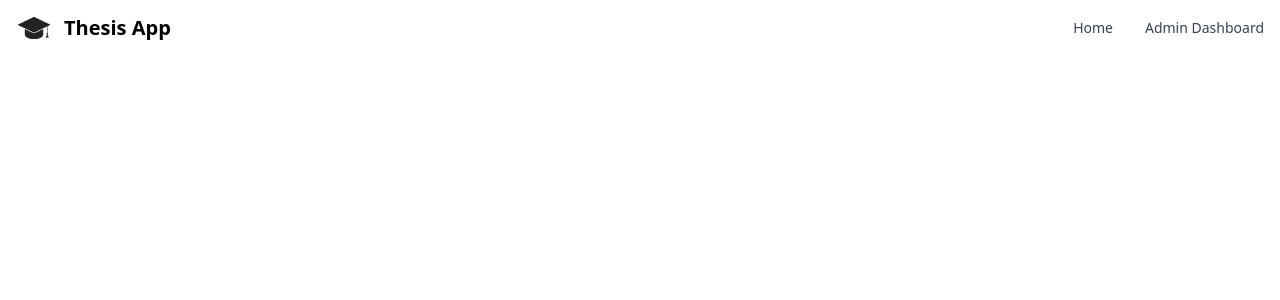
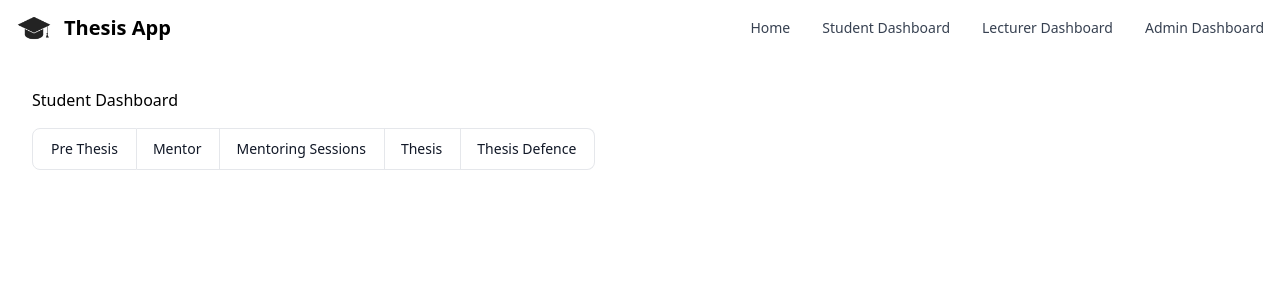
Before and after one commit to IVANDERHANSON/ThesisAppFE, a React (Vite) app: page /student/dashboard in a window 1280 px wide. Shown: the top 300 px of the page. Built offline with nearby package versions, Linux system fonts and the light colour scheme.

Commit message:
feat: add menu for student, lecturer, and admin dashboard

```diff
--- a/src/App.tsx
+++ b/src/App.tsx
@@ -1,16 +1,20 @@
 import { BrowserRouter as Router, Routes, Route } from 'react-router-dom'
+import NavBar from './components/NavBar'
 import Home from './Home'
-import AdminDashboard from './admin/AdminDashboard'
-import NavBar from './components/NavBar'
+import StudentDashboard from './dashboard/StudentDashboard'
+import LecturerDashboard from './dashboard/LecturerDashboard'
+import AdminDashboard from './dashboard/AdminDashboard'
 import ThesisAppLogo from './assets/ThesisAppLogo.webp'
 
 function App() {
   return (
     <>
-      <NavBar image={ThesisAppLogo} />
       <Router>
+        <NavBar image={ThesisAppLogo} />
         <Routes>
           <Route path='/' element={<Home />} />
+          <Route path='/student/dashboard' element={<StudentDashboard />} />
+          <Route path='/lecturer/dashboard' element={<LecturerDashboard />} />
           <Route path='/admin/dashboard' element={<AdminDashboard />} />
         </Routes>
       </Router>
--- a/src/components/NavBar.tsx
+++ b/src/components/NavBar.tsx
@@ -11,6 +11,8 @@ export default function ({ image }: { image: string }) {
                 <Navbar.Toggle />
                 <Navbar.Collapse>
                     <Navbar.Link href="/">Home</Navbar.Link>
+                    <Navbar.Link href="/student/dashboard">Student Dashboard</Navbar.Link>
+                    <Navbar.Link href="/lecturer/dashboard">Lecturer Dashboard</Navbar.Link>
                     <Navbar.Link href="/admin/dashboard">Admin Dashboard</Navbar.Link>
                 </Navbar.Collapse>
             </Navbar>
--- /dev/null
+++ b/src/dashboard/AdminDashboard.tsx
@@ -0,0 +1,17 @@
+import { Button } from "flowbite-react";
+
+export default function AdminDashboard() {
+    return (
+        <>
+            <div className="m-8">
+                <h1 className="my-4">Admin Dashboard</h1>
+
+                <Button.Group>
+                    <Button color="gray">Students</Button>
+                    <Button color="gray">Lecturers</Button>
+                    <Button color="gray">Mentoring Sessions</Button>
+                </Button.Group>
+            </div>
+        </>
+    )
+}
--- /dev/null
+++ b/src/dashboard/LecturerDashboard.tsx
@@ -0,0 +1,16 @@
+import { Button } from "flowbite-react";
+
+export default function LecturerDashboard() {
+    return (
+        <>
+            <div className="m-8">
+                <h1 className="my-4">Lecturer Dashboard</h1>
+
+                <Button.Group>
+                    <Button color="gray">Students</Button>
+                    <Button color="gray">Mentoring Sessions</Button>
+                </Button.Group>
+            </div>
+        </>
+    )
+}
--- /dev/null
+++ b/src/dashboard/StudentDashboard.tsx
@@ -0,0 +1,19 @@
+import { Button } from "flowbite-react";
+
+export default function StudentDashboard() {
+    return (
+        <>
+            <div className="m-8">
+                <h1 className="my-4">Student Dashboard</h1>
+
+                <Button.Group>
+                    <Button color="gray">Pre Thesis</Button>
+                    <Button color="gray">Mentor</Button>
+                    <Button color="gray">Mentoring Sessions</Button>
+                    <Button color="gray">Thesis</Button>
+                    <Button color="gray">Thesis Defence</Button>
+                </Button.Group>
+            </div>
+        </>
+    )
+}
```
Also changed, not shown: src/admin/AdminDashboard.tsx (deleted, +0 -7 lines).
